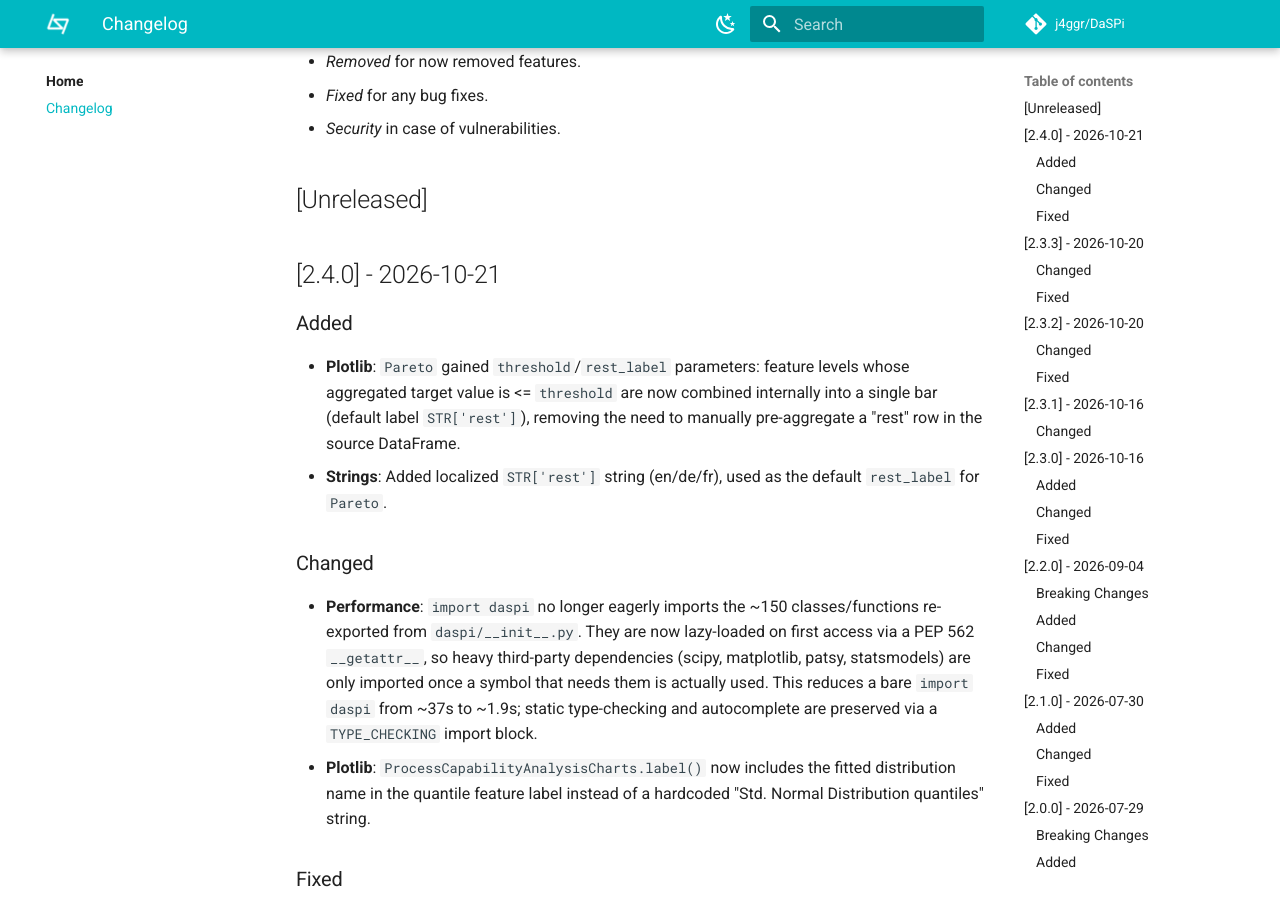
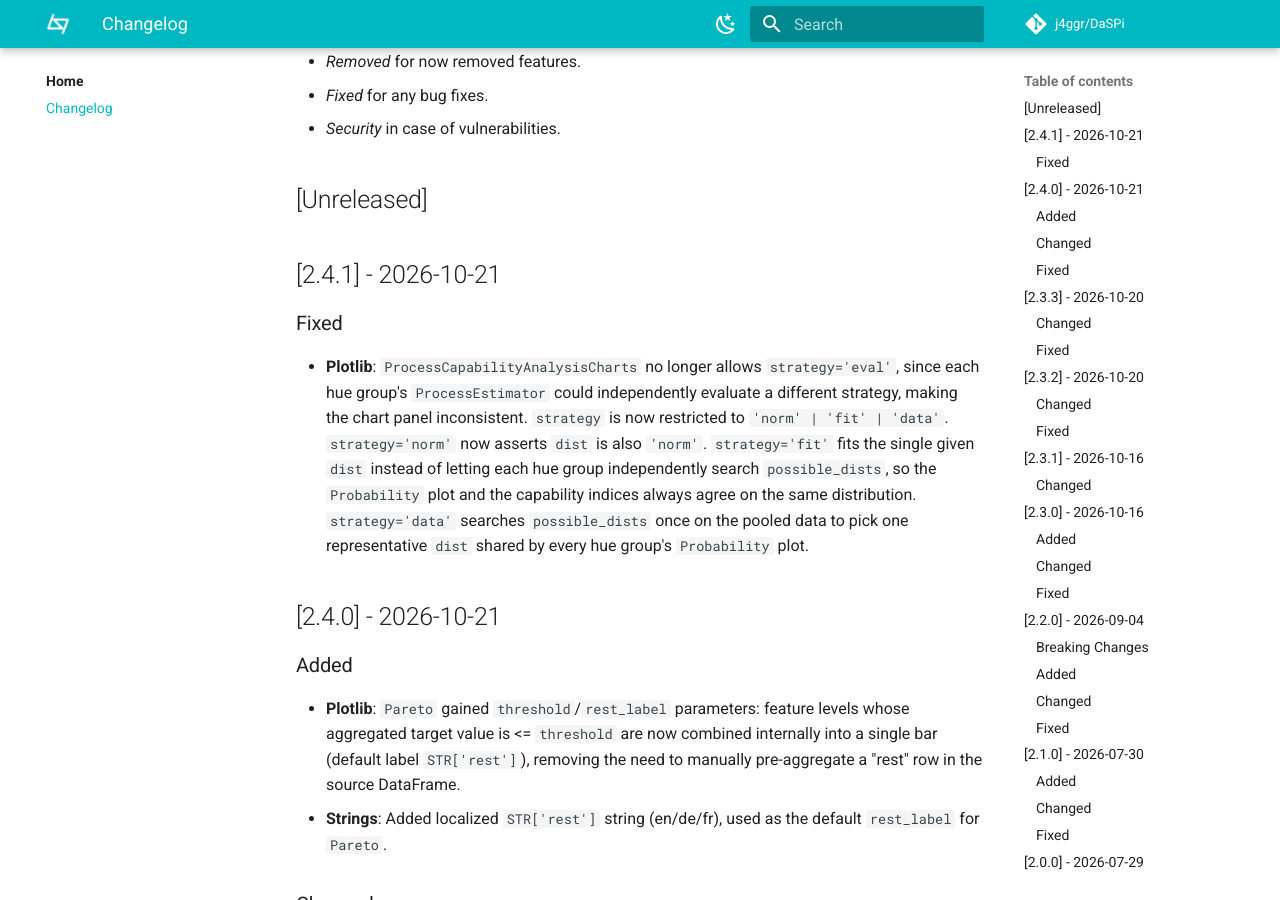
Before and after one commit to j4ggr/DaSPi, an MkDocs documentation site: the page built from docs/CHANGELOG.md, in a window 1280 px wide and 900 px high, scrolled down 404 px. Built offline with MkDocs 1.6.1 and Material for MkDocs 9.7.7, drawn with Linux system fonts in a browser that asks for light colours; comment, search, counter and statistics services are not loaded.

Commit message:
Release v2.4.1

```diff
--- a/docs/CHANGELOG.md
+++ b/docs/CHANGELOG.md
@@ -15,6 +15,12 @@ __Types of changes__:
 - _Security_ in case of vulnerabilities.
 
 ## [Unreleased]
+
+## [2.4.1] - 2026-10-21
+
+### Fixed
+
+- **Plotlib**: `ProcessCapabilityAnalysisCharts` no longer allows `strategy='eval'`, since each hue group's `ProcessEstimator` could independently evaluate a different strategy, making the chart panel inconsistent. `strategy` is now restricted to `'norm' | 'fit' | 'data'`. `strategy='norm'` now asserts `dist` is also `'norm'`. `strategy='fit'` fits the single given `dist` instead of letting each hue group independently search `possible_dists`, so the `Probability` plot and the capability indices always agree on the same distribution. `strategy='data'` searches `possible_dists` once on the pooled data to pick one representative `dist` shared by every hue group's `Probability` plot.
 
 ## [2.4.0] - 2026-10-21
 
--- a/pyproject.toml
+++ b/pyproject.toml
@@ -1,6 +1,6 @@
 [project]
   name = "DaSPi"
-  version = "2.4.0"
+  version = "2.4.1"
   description = "Visualize and analyze your data with DaSPi. This package is designed for users who want to find relevant influencing factors in processes and validate improvements."
   authors = [
     {name = "Reto Jäggli", email = "reto@jaeggli.email"},]
```
